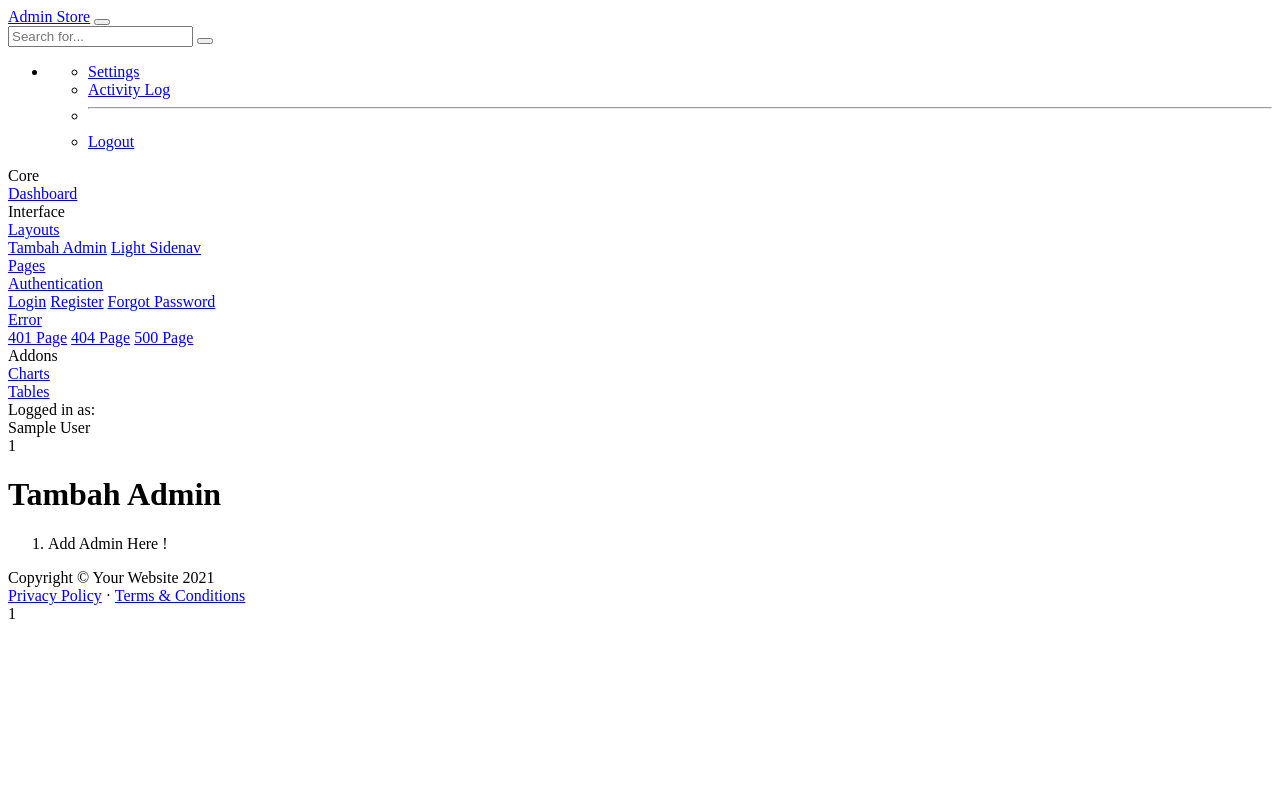
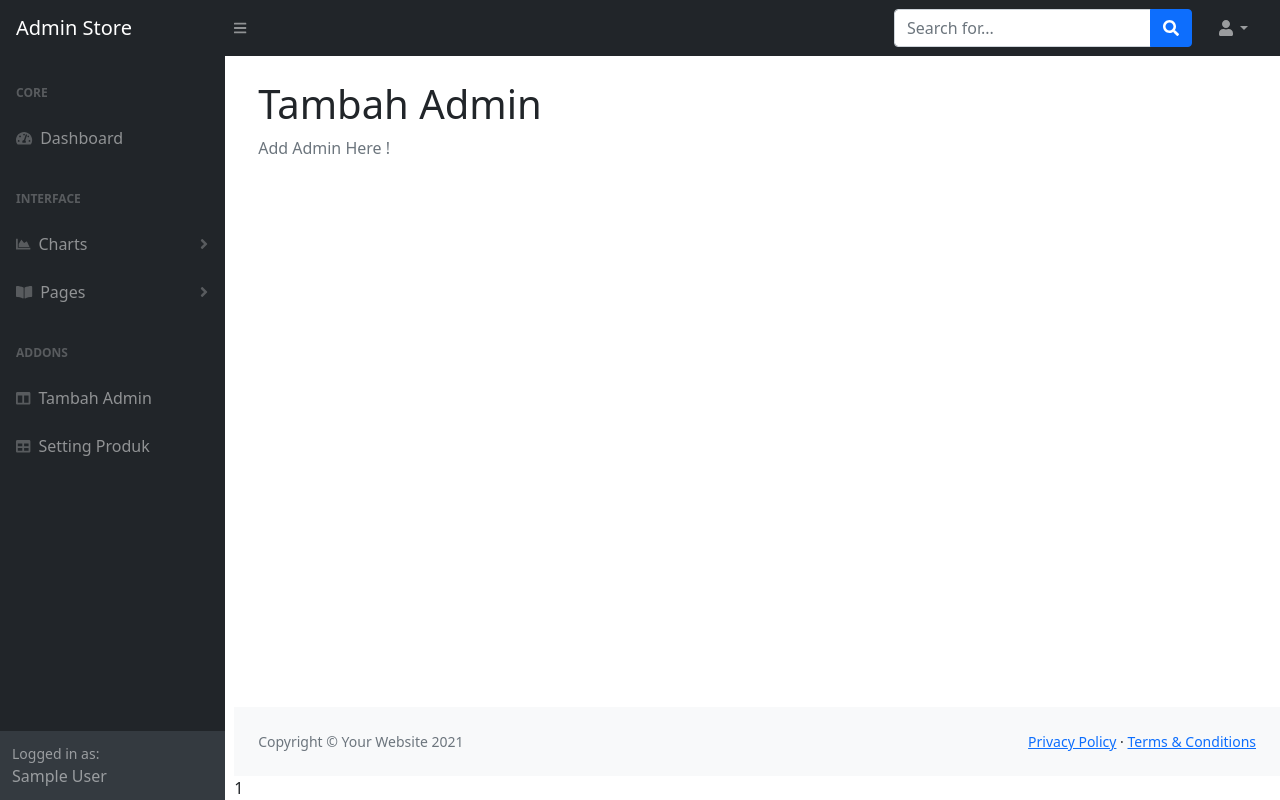
Before and after one commit to itsersa/WSI, a PHP site: page /add-admin.php in a window 1280 px wide. Run offline with PHP 8.4, Linux system fonts and the light colour scheme; the visitor is signed in with stand-in values (Sample User, id 1); some libraries are stand-ins or nearby versions.

Commit message:
partials admin

```diff
--- a/TA SEM 3/partials/foo.php
+++ b/TA SEM 3/partials/foo.php
@@ -10,3 +10,10 @@
         </div>
     </div>
 </footer>
+<script src="https://cdn.jsdelivr.net/npm/bootstrap@5.1.3/dist/js/bootstrap.bundle.min.js" crossorigin="anonymous"></script>
+<script src="js-admin/scripts.js"></script>
+<script src="https://cdnjs.cloudflare.com/ajax/libs/Chart.js/2.8.0/Chart.min.js" crossorigin="anonymous"></script>
+<script src="assets-admin/demo/chart-area-demo.js"></script>
+<script src="assets-admin/demo/chart-bar-demo.js"></script>
+<script src="https://cdn.jsdelivr.net/npm/simple-datatables@latest" crossorigin="anonymous"></script>
+<script src="js-admin/datatables-simple-demo.js"></script>
--- a/TA SEM 3/partials/rangka.php
+++ b/TA SEM 3/partials/rangka.php
@@ -1,6 +1,18 @@
+<head>
+    <meta charset="utf-8" />
+    <meta http-equiv="X-UA-Compatible" content="IE=edge" />
+    <meta name="viewport" content="width=device-width, initial-scale=1, shrink-to-fit=no" />
+    <meta name="description" content="" />
+    <meta name="author" content="" />
+    <title>Dashboard - SB Admin</title>
+    <link href="https://cdn.jsdelivr.net/npm/simple-datatables@latest/dist/style.css" rel="stylesheet" />
+    <link href="css-admin/styles.css" rel="stylesheet" />
+    <script src="https://cdnjs.cloudflare.com/ajax/libs/font-awesome/5.15.3/js/all.min.js" crossorigin="anonymous"></script>
+</head>
+
 <nav class="sb-topnav navbar navbar-expand navbar-dark bg-dark">
     <!-- Navbar Brand-->
-    <a class="navbar-brand ps-3" href="dashboard.php">Admin Store</a>
+    <a class="navbar-brand ps-3" href="#">Admin Store</a>
     <!-- Sidebar Toggle-->
     <button class="btn btn-link btn-sm order-1 order-lg-0 me-4 me-lg-0" id="sidebarToggle" href="#!"><i class="fas fa-bars"></i></button>
     <!-- Navbar Search-->
@@ -37,14 +49,14 @@
                     </a>
                     <div class="sb-sidenav-menu-heading">Interface</div>
                     <a class="nav-link collapsed" href="#" data-bs-toggle="collapse" data-bs-target="#collapseLayouts" aria-expanded="false" aria-controls="collapseLayouts">
-                        <div class="sb-nav-link-icon"><i class="fas fa-columns"></i></div>
-                        Layouts
+                        <div class="sb-nav-link-icon"><i class="fas fa-chart-area"></i></div>
+                        Charts
                         <div class="sb-sidenav-collapse-arrow"><i class="fas fa-angle-down"></i></div>
                     </a>
                     <div class="collapse" id="collapseLayouts" aria-labelledby="headingOne" data-bs-parent="#sidenavAccordion">
                         <nav class="sb-sidenav-menu-nested nav">
-                            <a class="nav-link" href="add-admin.php">Tambah Admin</a>
-                            <a class="nav-link" href="layout-sidenav-light.html">Light Sidenav</a>
+                            <a class="nav-link" href="list-admin.php">Daftar Admin</a>
+                            <a class="nav-link" href="list-user.php">Daftar User</a>
                         </nav>
                     </div>
                     <a class="nav-link collapsed" href="#" data-bs-toggle="collapse" data-bs-target="#collapsePages" aria-expanded="false" aria-controls="collapsePages">
@@ -79,13 +91,13 @@
                         </nav>
                     </div>
                     <div class="sb-sidenav-menu-heading">Addons</div>
-                    <a class="nav-link" href="charts.html">
-                        <div class="sb-nav-link-icon"><i class="fas fa-chart-area"></i></div>
-                        Charts
+                    <a class="nav-link" href="add-admin.php">
+                        <div class="sb-nav-link-icon"><i class="fas fa-columns"></i></div>
+                        Tambah Admin
                     </a>
-                    <a class="nav-link" href="tables.html">
+                    <a class="nav-link" href="product-admin.php">
                         <div class="sb-nav-link-icon"><i class="fas fa-table"></i></div>
-                        Tables
+                        Setting Produk
                     </a>
 
                 </div>
```
Lines whose indentation alone changed are shown as unchanged.
